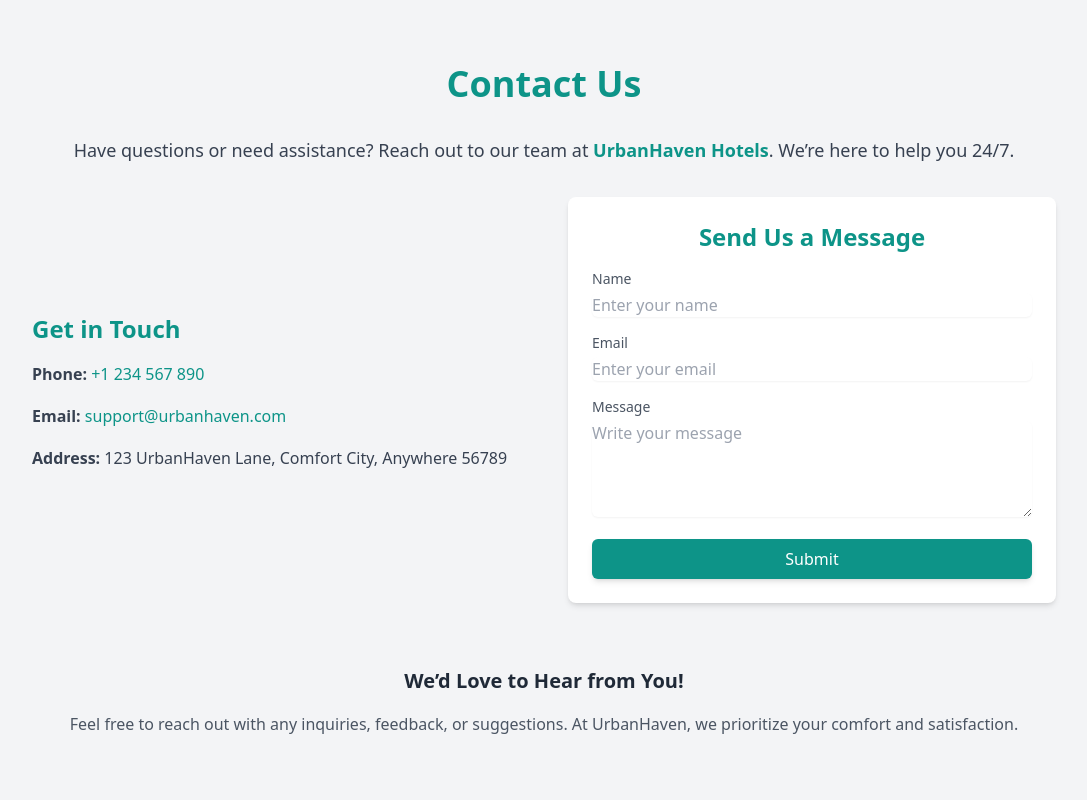
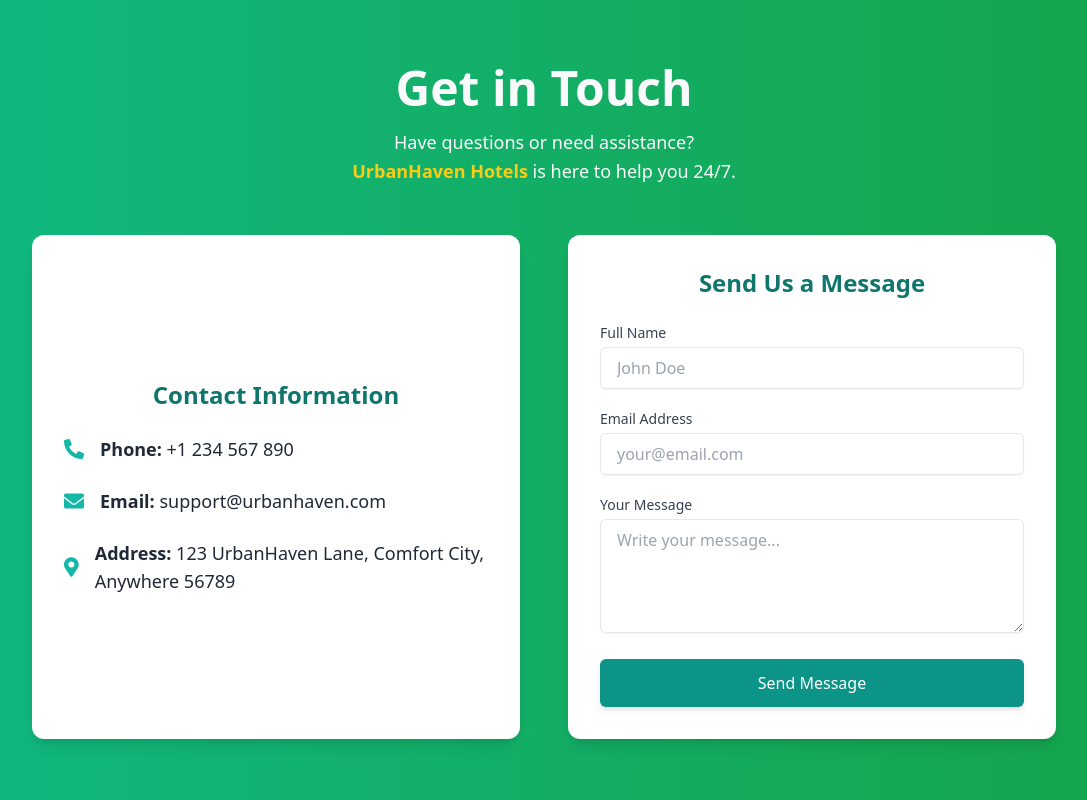
Before and after one commit to aniket-sriv-0810/urbanhaven_website, a React (Vite) app in the folder client/: page /contact in a window 1280 px wide. Shown: the top 800 px of the page, without its empty margins (96-1183 px from the left). Built offline with nearby package versions, Linux system fonts and the light colour scheme; no server answers.

Commit message:
contact  Ui  enhanced !

```diff
--- a/client/src/layout/AdminDashboard.jsx
+++ b/client/src/layout/AdminDashboard.jsx
@@ -77,19 +77,19 @@
   return (
     <>
     <AdminNavbar/>
-    <div className="min-h-screen bg-gray-100 flex flex-col">
+    <div className= "mt-10 min-h-screen  flex flex-col">
 
           {/* Main Content */}
-          <div className="bg-white shadow-lg rounded-xl p-6 md:p-8 lg:p-10 max-w-3xl mx-auto">
+          <div className=" bg-white shadow-lg rounded-xl p-6 md:p-8 lg:p-10 max-w-3xl mx-auto">
       {/* Header Section */}
-      <div className="flex items-center gap-4 mb-6">
+      <div className=" flex items-center gap-4 mb-6">
         <FaUserShield className="text-blue-600 text-3xl" />
-        <h2 className="text-3xl font-bold text-gray-900">Admin Credentials</h2>
+        <h2 className="  text-3xl font-bold text-gray-900">Admin Credentials</h2>
       </div>
 
       {/* Admin Info */}
-      <div className="bg-gray-100 p-5 rounded-lg shadow-md space-y-4">
-        <div className="flex items-center gap-3 text-lg text-gray-800">
+      <div className=" bg-gray-100 p-5 rounded-lg shadow-md space-y-4">
+        <div className=" flex items-center gap-3 text-lg text-gray-800">
           <FaIdBadge className="text-blue-500" />
           <span><strong>Admin ID:</strong> {user._id}</span>
         </div>
--- a/client/src/pages/Contact.jsx
+++ b/client/src/pages/Contact.jsx
@@ -1,92 +1,106 @@
 // Import necessary libraries
 import React from 'react';
-
+import { FaPhoneAlt, FaEnvelope, FaMapMarkerAlt } from "react-icons/fa";
 // Define the Contact Us component
 const ContactUs = () => {
   return (
-    <section className="bg-gray-100 text-gray-800 py-16 px-6 md:px-16 lg:px-32">
+    <section className="bg-gradient-to-r from-emerald-500 to-green-600 text-gray-900 py-16 px-6 md:px-12 lg:px-24 xl:px-32">
     <div className="max-w-7xl mx-auto">
-        <h1 className="text-4xl font-bold text-center mb-8 text-teal-600">
-          Contact Us
+      {/* Header */}
+      <div className="text-center">
+        <h1 className="text-5xl font-extrabold text-gray-50 mb-4">
+          Get in Touch
         </h1>
-        <p className="text-lg text-center text-gray-700 mb-8 leading-relaxed">
-          Have questions or need assistance? Reach out to our team at <span className="font-bold text-teal-600">UrbanHaven Hotels</span>. We’re here to help you 24/7.
+        <p className="text-lg text-gray-50 max-w-2xl mx-auto leading-relaxed">
+          Have questions or need assistance? <br />
+          <span className="font-semibold text-yellow-400">UrbanHaven Hotels</span> is here to help you 24/7.
         </p>
+      </div>
 
-        <div className="grid grid-cols-1 md:grid-cols-2 gap-12">
+      {/* Contact Grid */}
+      <div className="grid grid-cols-1 md:grid-cols-2 gap-12 mt-12">
         {/* Contact Information */}
-          <div className="flex flex-col justify-center">
-            <h2 className="text-2xl font-semibold text-teal-600 mb-4">
-              Get in Touch
+        <div className="flex flex-col justify-center bg-white shadow-lg rounded-xl p-8">
+          <h2 className="text-2xl font-bold text-teal-700 mb-6 text-center">
+            Contact Information
           </h2>
-            <ul className="text-gray-700 text-base leading-relaxed">
-              <li className="mb-4">
-                <strong>Phone:</strong> <a href="tel:+1234567890" className="text-teal-600 hover:underline">+1 234 567 890</a>
+          <ul className="space-y-6 text-lg text-gray-800">
+            <li className="flex items-center gap-4">
+              <FaPhoneAlt className="text-teal-500 text-xl" />
+              <a href="tel:+1234567890" className="hover:text-teal-700 transition">
+                <strong>Phone:</strong> +1 234 567 890
+              </a>
             </li>
-              <li className="mb-4">
-                <strong>Email:</strong> <a href="mailto:support@urbanhaven.com" className="text-teal-600 hover:underline">support@urbanhaven.com</a>
+            <li className="flex items-center gap-4">
+              <FaEnvelope className="text-teal-500 text-xl" />
+              <a href="mailto:support@urbanhaven.com" className="hover:text-teal-700 transition">
+                <strong>Email:</strong> support@urbanhaven.com
+              </a>
             </li>
-              <li className="mb-4">
-                <strong>Address:</strong> 123 UrbanHaven Lane, Comfort City, Anywhere 56789
+            <li className="flex items-center gap-4">
+              <FaMapMarkerAlt className="text-teal-500 text-xl" />
+              <span><strong>Address:</strong> 123 UrbanHaven Lane, Comfort City, Anywhere 56789</span>
             </li>
           </ul>
         </div>
 
         {/* Contact Form */}
-          <div className="bg-white rounded-lg shadow-md p-6">
-            <h2 className="text-2xl font-semibold text-teal-600 mb-4 text-center">
+        <div className="bg-white shadow-lg rounded-xl p-8">
+          <h2 className="text-2xl font-bold text-teal-700 mb-6 text-center">
             Send Us a Message
           </h2>
-            <form className="space-y-4">
+          <form className="space-y-5">
             <div>
-                <label htmlFor="name" className="block text-sm font-medium text-gray-600">
-                  Name
+              <label htmlFor="name" className="block text-sm font-medium text-gray-700">
+                Full Name
               </label>
               <input
                 type="text"
                 id="name"
-                  className="mt-1 w-full border-gray-300 rounded-md shadow-sm focus:ring-teal-500 focus:border-teal-500"
-                  placeholder="Enter your name"
+                className="w-full mt-1 px-4 py-2 border rounded-md shadow-sm focus:ring-teal-500 focus:border-teal-500"
+                placeholder="John Doe"
               />
             </div>
             <div>
-                <label htmlFor="email" className="block text-sm font-medium text-gray-600">
-                  Email
+              <label htmlFor="email" className="block text-sm font-medium text-gray-700">
+                Email Address
               </label>
               <input
                 type="email"
                 id="email"
-                  className="mt-1 w-full border-gray-300 rounded-md shadow-sm focus:ring-teal-500 focus:border-teal-500"
-                  placeholder="Enter your email"
+                className="w-full mt-1 px-4 py-2 border rounded-md shadow-sm focus:ring-teal-500 focus:border-teal-500"
+                placeholder="your@email.com"
               />
             </div>
             <div>
-                <label htmlFor="message" className="block text-sm font-medium text-gray-600">
-                  Message
+              <label htmlFor="message" className="block text-sm font-medium text-gray-700">
+                Your Message
               </label>
               <textarea
                 id="message"
                 rows="4"
-                  className="mt-1 w-full border-gray-300 rounded-md shadow-sm focus:ring-teal-500 focus:border-teal-500"
-                  placeholder="Write your message"
+                className="w-full mt-1 px-4 py-2 border rounded-md shadow-sm focus:ring-teal-500 focus:border-teal-500"
+                placeholder="Write your message..."
               ></textarea>
             </div>
             <button
               type="submit"
-                className="w-full bg-teal-600 text-white py-2 px-4 rounded-md shadow-md hover:bg-teal-500 transition duration-300"
+              className="w-full bg-teal-600 text-white py-3 px-4 rounded-md shadow-md hover:bg-teal-500 transition duration-300"
             >
-                Submit
+              Send Message
             </button>
           </form>
         </div>
       </div>
 
+      {/* Footer Message */}
       <div className="text-center mt-16">
-          <h3 className="text-xl font-semibold text-gray-800 mb-4">
+        <h3 className="text-2xl font-semibold text-gray-800">
           We’d Love to Hear from You!
         </h3>
-          <p className="text-gray-600 text-base leading-relaxed">
-            Feel free to reach out with any inquiries, feedback, or suggestions. At UrbanHaven, we prioritize your comfort and satisfaction.
+        <p className="text-gray-600 text-lg max-w-2xl mx-auto leading-relaxed mt-2">
+          Whether you have inquiries, feedback, or need assistance,
+          <span className="font-semibold text-teal-600"> UrbanHaven Hotels</span> is always ready to help.
         </p>
       </div>
     </div>
--- a/client/src/pages/Home.jsx
+++ b/client/src/pages/Home.jsx
@@ -40,7 +40,7 @@
 
   useEffect(() => {
     AOS.init({
-       // Start animation after scrolling 100px
+      offset: 60, // Start animation after scrolling 100px
       duration: 1500, // Animation duration
       easing: "ease-in-out", // Smooth effect
       mirror:true,
```
Lines whose indentation alone changed are shown as unchanged.
